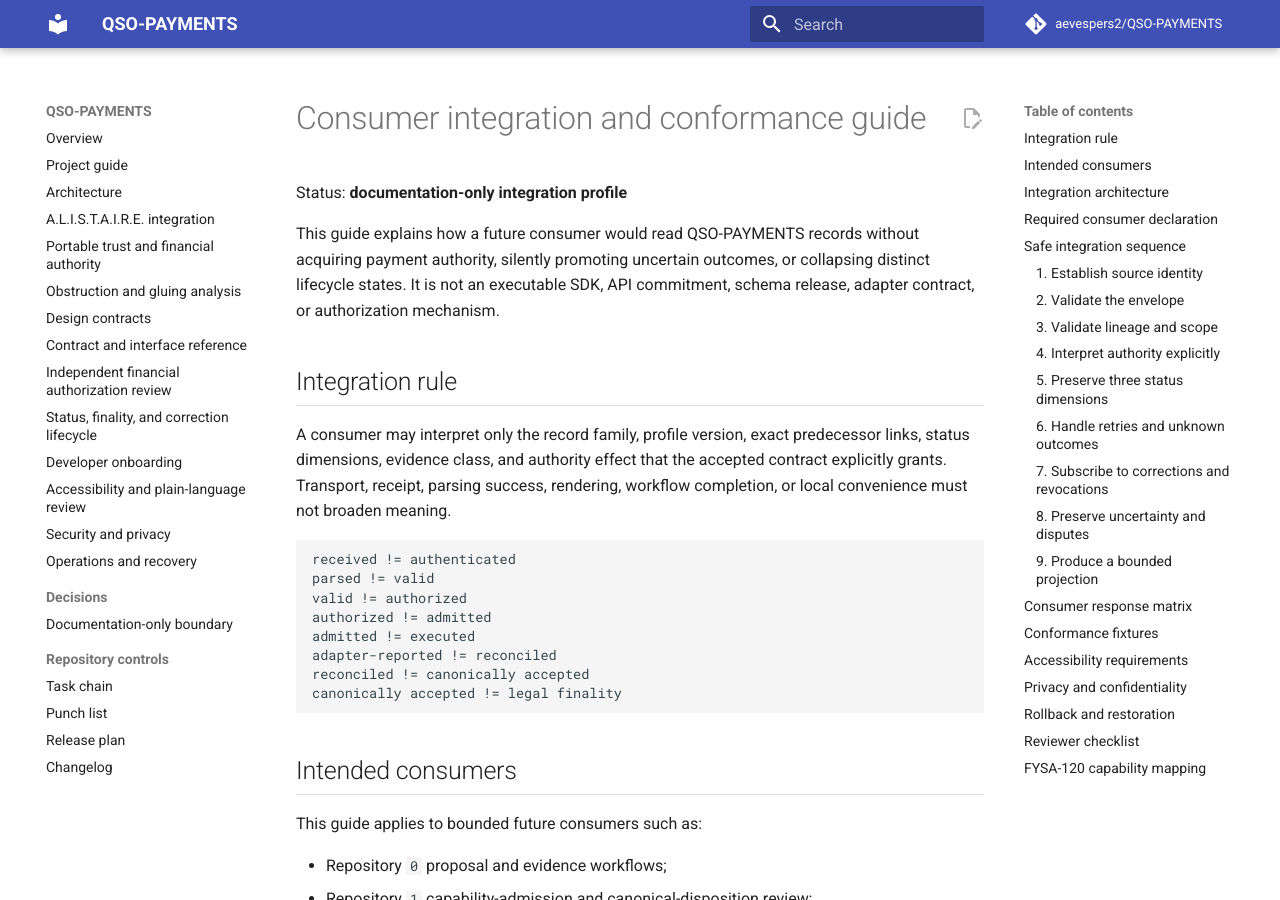
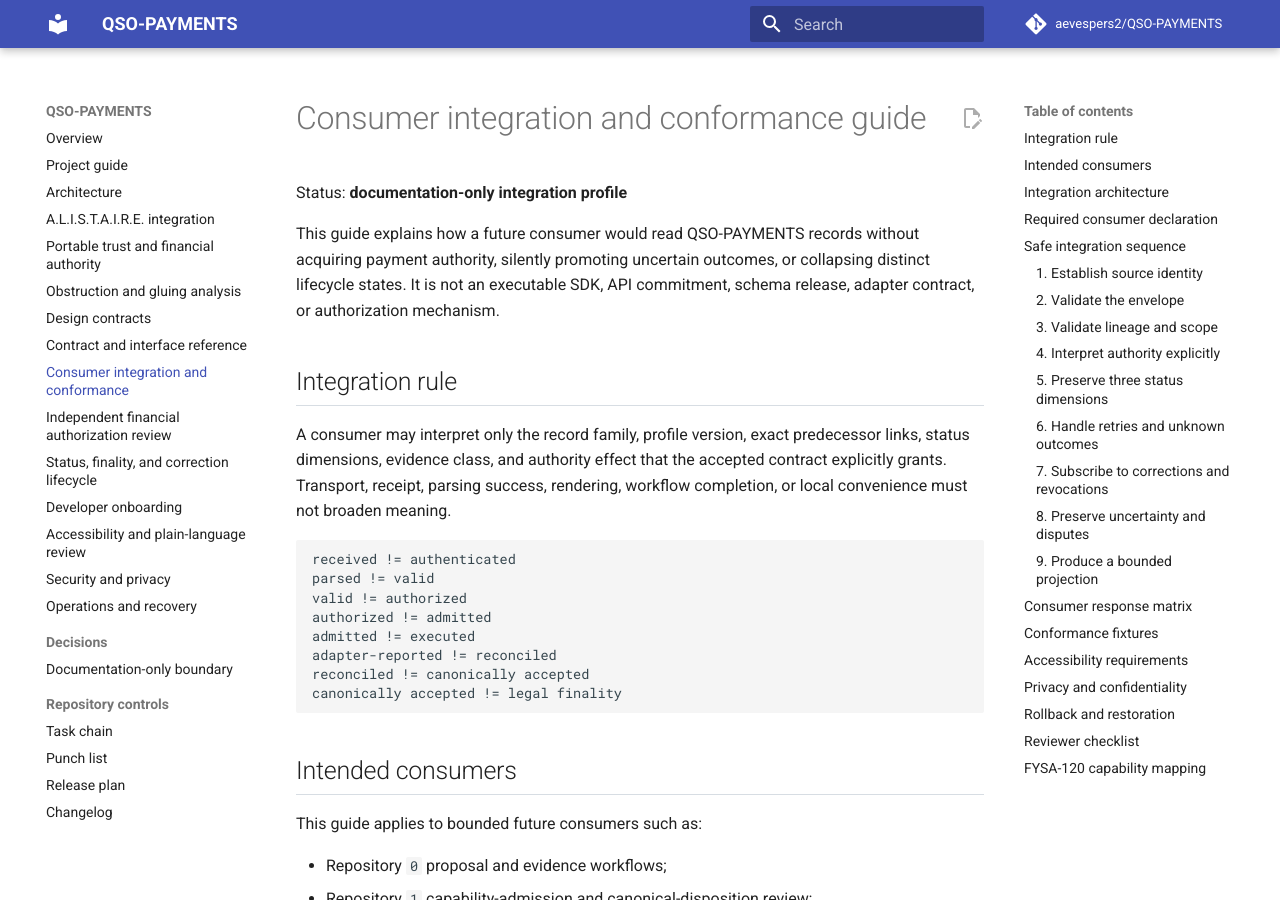
Before and after one commit to aevespers2/QSO-PAYMENTS, an MkDocs documentation site: the page built from docs/CONSUMER_INTEGRATION_GUIDE.md, in a window 1280 px wide and 900 px high. Built offline with MkDocs 1.6.1 and Material for MkDocs 9.7.7, drawn with Linux system fonts in a browser that asks for light colours; comment, search, counter and statistics services are not loaded.

Commit message:
docs: add consumer integration guide to navigation

```diff
--- a/mkdocs.yml
+++ b/mkdocs.yml
@@ -22,6 +22,7 @@ nav:
   - Obstruction and gluing analysis: OBSTRUCTION_AND_GLUING.md
   - Design contracts: DESIGN_CONTRACTS.md
   - Contract and interface reference: CONTRACT_REFERENCE.md
+  - Consumer integration and conformance: CONSUMER_INTEGRATION_GUIDE.md
   - Independent financial authorization review: FINANCIAL_AUTHORIZATION_REVIEW.md
   - Status, finality, and correction lifecycle: STATUS_FINALITY_LIFECYCLE.md
   - Developer onboarding: ONBOARDING.md
```
